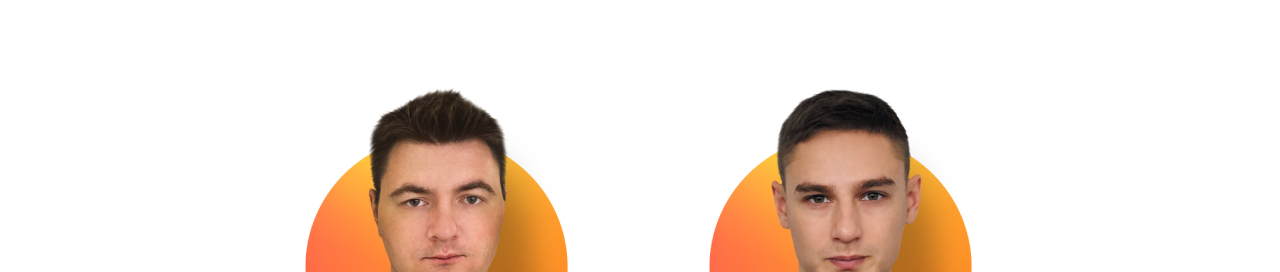
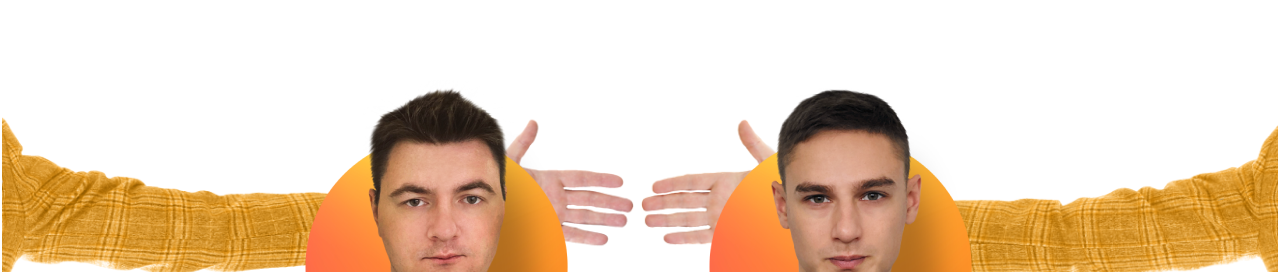
Before and after one commit to DevidzeIL/landing, a plain HTML site: page main.html in a window 1280 px wide. Shown: the part 2528-2800 px from the top of the page. Drawn offline with Linux system fonts and the light colour scheme.

Commit message:
added blocks positions

```diff
--- a/main.html
+++ b/main.html
@@ -36,6 +36,10 @@
                     </h1>
                     <button class="hero__btn" id="hero-white-btn">Register</button>
                 </div>
+            </div>
+
+            <div class="bg__man">
+
             </div>
         </div>
     </div>
@@ -140,6 +144,7 @@
                 <h1>Who</h1>
                 <h3>December 2021</h3>
             </div>
+
             <table class="who__table">
                 <tr>
                     <td id="who-table-td-right"><img class="who__table__img" id="who-table-img-left" src="/assets/speakers/speaker_left.png" alt=""></td>
@@ -165,10 +170,19 @@
                 </tr>
             </table>
 
+
+
             <div class="block__btn">
                 <button class="hero__btn" id="hero-orange-btn">Register</button>
             </div>
         </div>
+
+        <table class="bg__hands">
+            <tr>
+                <td id="bg-hand-left"></td>
+                <td id="bg-hand-right"></td>
+            </tr>
+        </table>
     </div>
 
 
--- a/styles.css
+++ b/styles.css
@@ -87,10 +87,12 @@
     text-align: center;
 }
 
-#hero-1{
+
+#container-1{
     background: url(/assets/man.png);
-    background-position: top;
+    background-position: bottom;
     background-repeat: no-repeat;
+    background-size: contain;
 
 }
 
@@ -147,16 +149,15 @@
 }
 
 .who__table__td{
-    background: #F8F8F8;
-    opacity: 0.86;
+    background: rgb(248, 248, 248, 0.86);
     padding: 3em;
     width: 20em;
+    z-index: -1;
 
 }
 
 .who__table__img{
     margin-bottom: -7em;
-    z-index: 999;
 }
 
 
@@ -178,6 +179,32 @@
 
 #who-table-td-right{
     text-align: right;
+}
+
+
+.bg__hands{
+    position: absolute;
+    width: 100%;
+    margin-top: -35em;
+    z-index: -1;
+}
+
+#bg-hand-left{
+    background: url(/assets/hands/hand-left.png);
+    background-repeat: no-repeat;
+    background-position: top left;
+    background-size: contain;
+    width: 50em;
+    height: 15em;
+}
+
+#bg-hand-right{
+    background: url(/assets/hands/hand-right.png);
+    background-repeat: no-repeat;
+    background-position: top right;
+    background-size: contain;
+    width: 50em;
+    height: 15em;
 }
 
 
```
